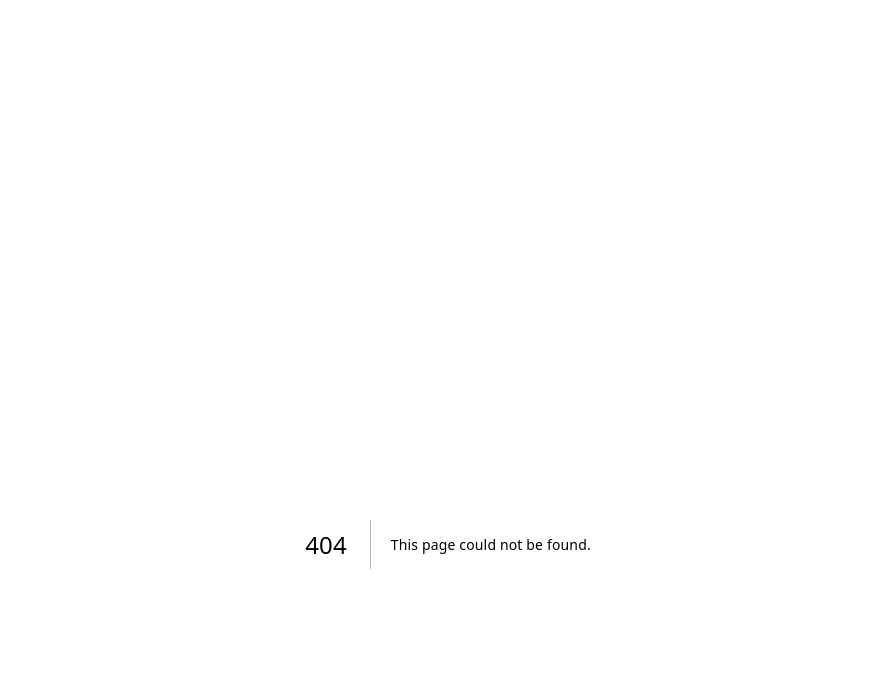
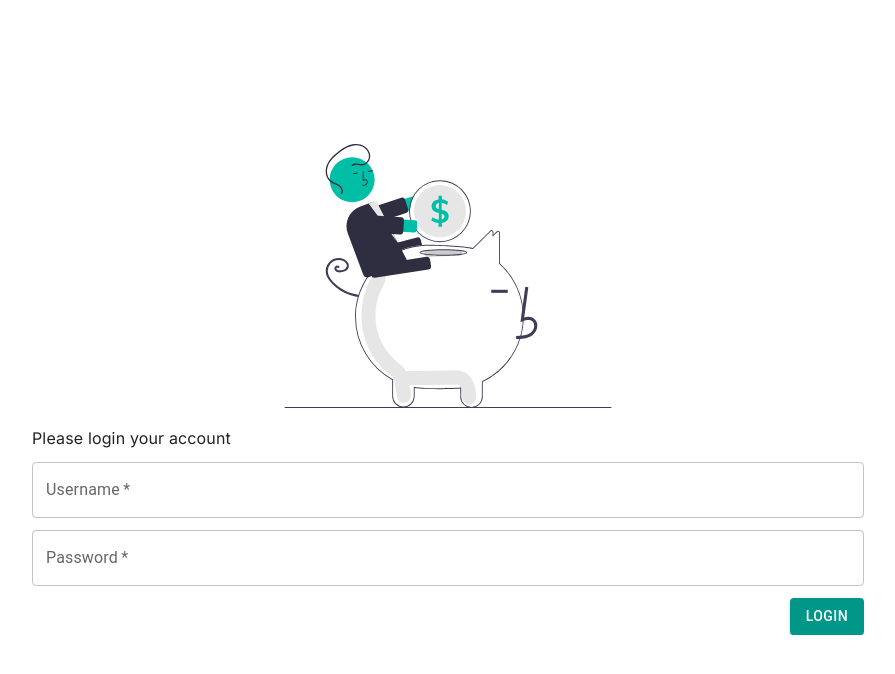
Before and after one commit to thminggg/banking-web, a Next.js app: page /banking-web/home in a window 1280 px wide. Before the commit this address had no page. Shown: the top 674 px of the page, without its empty margins (192-1087 px from the left). Built offline with nearby package versions, Linux system fonts and the light colour scheme.

Commit message:
feat: update /home as the index page
This eases the scope handling of service worker

```diff
--- a/src/components/AccountList/AccountList.tsx
+++ b/src/components/AccountList/AccountList.tsx
@@ -28,7 +28,7 @@
 
   const handleLogout = () => {
     saveUser({ name: "" });
-    router.push("/");
+    router.push("/home");
   };
 
   return (
--- a/src/components/Login.tsx
+++ b/src/components/Login.tsx
@@ -63,11 +63,11 @@
           <Image src={appLogo} alt="Sign up" className="mainImage" priority />
         </Grid>
         <Grid item xs={12}>
-          {user?.name ? (
-            <p>Welcome back {user.name}</p>
-          ) : (
-            <p>Please login your account</p>
-          )}
+          <p data-cy="login-subtitle">
+            {user?.name
+              ? `Welcome back ${user.name}`
+              : `Please login your account`}
+          </p>
         </Grid>
         <Grid item xs={12}>
           <TextField
@@ -77,6 +77,7 @@
             id="username"
             label="Username"
             variant="outlined"
+            inputProps={{ "data-cy": "login-username" }}
           />
         </Grid>
         <Grid item xs={12}>
@@ -88,10 +89,15 @@
             label="Password"
             variant="outlined"
             type="password"
+            inputProps={{ "data-cy": "login-password" }}
           />
         </Grid>
         <RightMostGrid>
-          <Button variant="contained" onClick={handleLogin}>
+          <Button
+            variant="contained"
+            onClick={handleLogin}
+            data-cy="login-button"
+          >
             Login
           </Button>
         </RightMostGrid>
```
Also changed, not shown: src/app/home/page.tsx (renamed from src/app/page.tsx), 1 other file (tests, documents, lock files or other folders).
